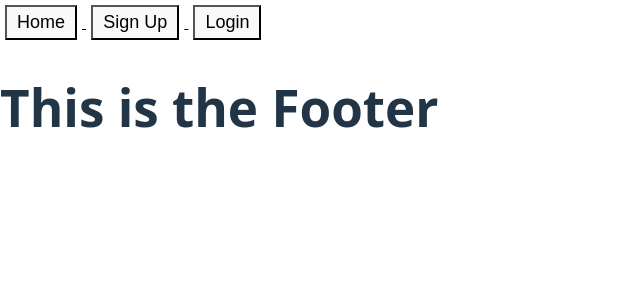
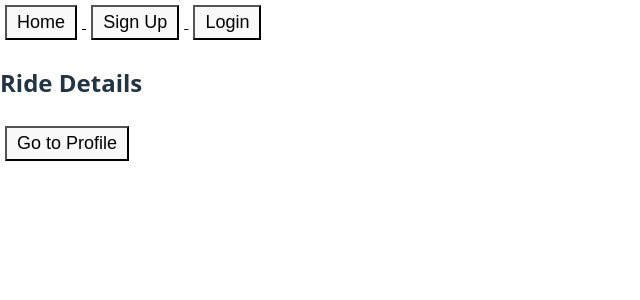
Before and after one commit to Tangy-Stackers/Ridelin-client, a React (Vite) app: page /ride/1 in a window 1280 px wide. Shown: the top 300 px of the page, without its empty margins (0-640 px from the left). Built offline with nearby package versions, Linux system fonts and the light colour scheme.

Commit message:
add profile details

```diff
--- a/src/App.jsx
+++ b/src/App.jsx
@@ -14,6 +14,7 @@ import CreateBooking from "./components/CreateBooking";
 import Navbar from "./components/Navbar";
 import ListOfBooking from "./components/ListOfBooking";
 import UpdateBooking from "./components/UpdateBooking";
+import ProfileDetails from "./components/ProfileDetails";
 
 function App() {
   return (
@@ -24,14 +25,15 @@ function App() {
           <Route path="/" element={<HomePage />} />
           <Route path="/signup" element={<SignUp />} />
           <Route path="/login" element={<LoginPage />} />
+          <Route path="/user/:userId" element={<ProfileDetails />}/>
           <Route path="/createride" element={<CreateRide />} />
           <Route path="/deleteride" element={<DeleteRide />} />
-          <Route path="/detailsride" element={<DetailsRide />} />
+          <Route path="/ride/:rideId" element={<DetailsRide />} />
           <Route path="/searchride" element={<SearchRide />} />
           <Route path="/updateride" element={<UpdateRide />} />
-          <Route path="/api/bookings/:bookingId" element={<UpdateBooking />} />
-          <Route path="/api/book" element={<CreateBooking />} />
-          <Route path="/api/bookings" element={<ListOfBooking />} />
+          <Route path="/bookings/:bookingId" element={<UpdateBooking />} />
+          <Route path="/book" element={<CreateBooking />} />
+          <Route path="/bookings" element={<ListOfBooking />} />
         </Routes>
         <Footer />
 
--- a/src/components/DetailsRide.jsx
+++ b/src/components/DetailsRide.jsx
@@ -1,7 +1,38 @@
+// import { useEffect,useState } from "react";
+// import {}
+// import axios from 'axios';
+
 function DetailsRide(){
-    return (
-        <h1>Details of the Ride</h1>
-    );
+//     const userId = localStorage.getItem('userId')
+//     const storedToken = localStorage.getItem("authToken");
+//     const navigate = useNavigate();
+
+//     const [profileDetails, setProfileDetails] = useState();
+
+
+//     useEffect(()=>{
+//         axios.get(`${API_URL}/`,
+//             { headers: { Authorization: `Bearer ${storedToken}`}
+//         })
+
+
+//         .then((response)=>{
+//             console.log('user details found',response.data)
+//             setProfileDetails(response.data)
+//                 navigate(`/user/${userId}`)})
+//         .catch(e=>{console.log('Error getting the user data',e)})
+//     },[storedToken])
+
+//     if (!profileDetails) return <p>Loading...</p>;
+
+
+    return(
+        <div>
+            <h2 className="text-xl font-semibold"> Ride Details</h2>
+
+        </div>
+    )
+
 }
 
 export default DetailsRide;
--- a/src/components/Footer.jsx
+++ b/src/components/Footer.jsx
@@ -1,6 +1,26 @@
+
+import { useNavigate } from "react-router-dom";
+import axios from "axios";
+import { API_URL } from "../config/api";
+
 function Footer(){
+    const userId = localStorage.getItem('userId')
+    const navigate = useNavigate();
+    const storedToken = localStorage.getItem("authToken");
+
+    const goToProfile = () => {
+        navigate(`/user/${userId}`);
+    };
+
     return (
-        <h1>This is the Footer</h1>
+        <div className="p-4 bg-gray-200 text-center">
+            <button
+                onClick={goToProfile}
+                className="mt-2 px-4 py-2 bg-blue-500 text-white rounded hover:bg-blue-600"
+            >
+                Go to Profile
+            </button>
+        </div>
     );
 }
 
--- /dev/null
+++ b/src/components/ProfileDetails.jsx
@@ -0,0 +1,45 @@
+
+import { useState, useEffect } from "react";
+import axios from "axios";
+import { API_URL } from "../config/api";
+
+
+
+const UserProfile = () => {
+    const [userId, setUserId] = useState(localStorage.getItem('userId'));
+    const [storedToken, setStoredToken] = useState(localStorage.getItem("authToken"));
+    const [profileDetails, setProfileDetails] = useState(null);
+
+    useEffect(() => {
+        if (!userId || !storedToken) {
+            console.log("No userId or token found, skipping API call");
+            return;
+        }
+
+        axios.get(`${API_URL}/api/user/${userId}`, {
+            headers: { Authorization: `Bearer ${storedToken}` }
+        })
+        .then((response) => {
+            console.log(response.data);
+            setProfileDetails(response.data);
+        })
+        .catch(e => {
+            console.log('Error getting the user data', e);
+        });
+    }, [userId, storedToken]); // Ensure `userId` is included
+
+    return (
+        <div>
+            {profileDetails ? (
+                <div>
+                    <h1>{profileDetails.name}</h1>
+                    <p>Email: {profileDetails.email}</p>
+                </div>
+            ) : (
+                <p>Loading...</p>
+            )}
+        </div>
+    );
+};
+
+export default UserProfile;
```
